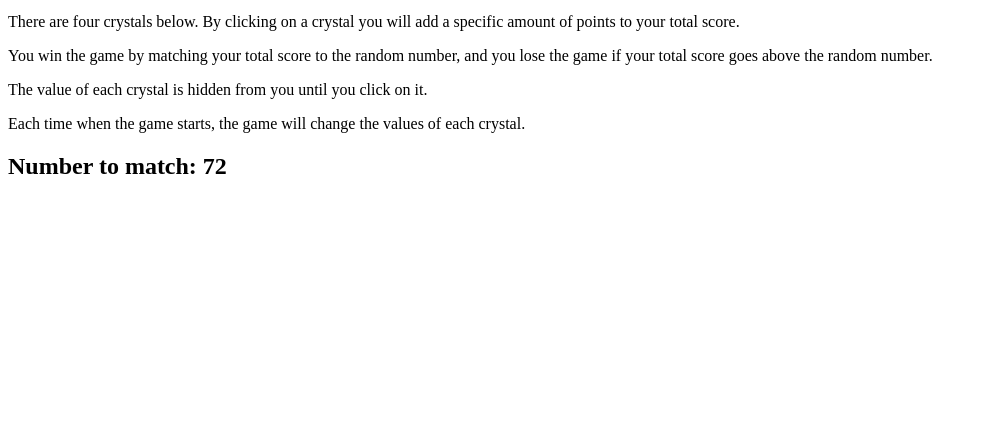
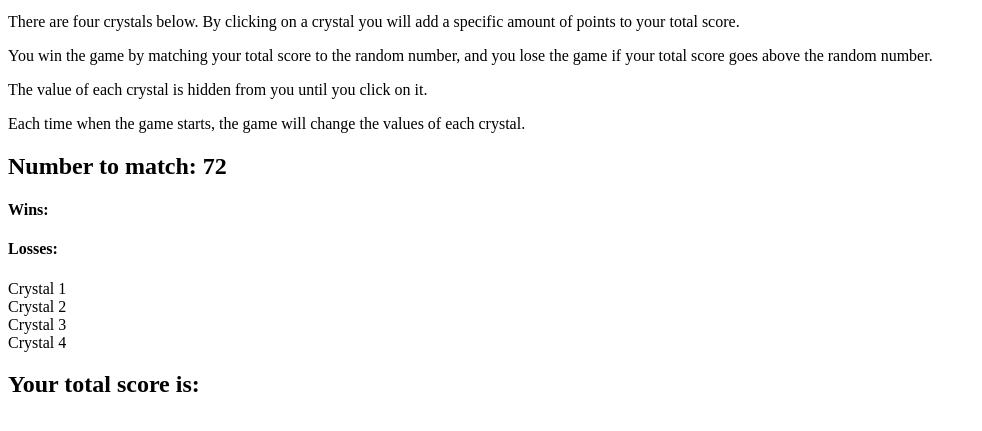
Before and after one commit to MelEKn/unit-4-game, a plain HTML site: page index.html in a window 1280 px wide. Shown: the part 101-532 px from the top of the page, without its empty margins (0-982 px from the left). Drawn offline with nearby package versions, Linux system fonts and the light colour scheme.

Commit message:
Added spans and divs to html file

```diff
--- a/index.html
+++ b/index.html
@@ -20,9 +20,21 @@
         <p>The value of each crystal is hidden from you until you click on it.</p>
         <p>Each time when the game starts, the game will change the values of each crystal.</p>
     </div>
+    <div id="number">
+        <h2>Number to match: <span id="number-to-match"> </span></h2>
+    </div>
+    <div id="wins-and-losses">
+        <h4>Wins: <span id="wins"> </span></h4>
+        <h4>Losses: <span id="losses"> </span></h4>
+    </div>
+
+    <div id="crystal1">Crystal 1</div>
+    <div id="crystal2">Crystal 2</div>
+    <div id="crystal3">Crystal 3</div>
+    <div id="crystal4">Crystal 4</div>
+
     <div class="container">
-        <h2>Number to match: <span id="number-to-match"> </span></h2>
-
+        <h2>Your total score is: <span id="total-score"> </span></h2>
     </div>
 
     <script type="text/javascript" src="https://cdnjs.cloudflare.com/ajax/libs/jquery/3.2.1/jquery.min.js"></script>
```
